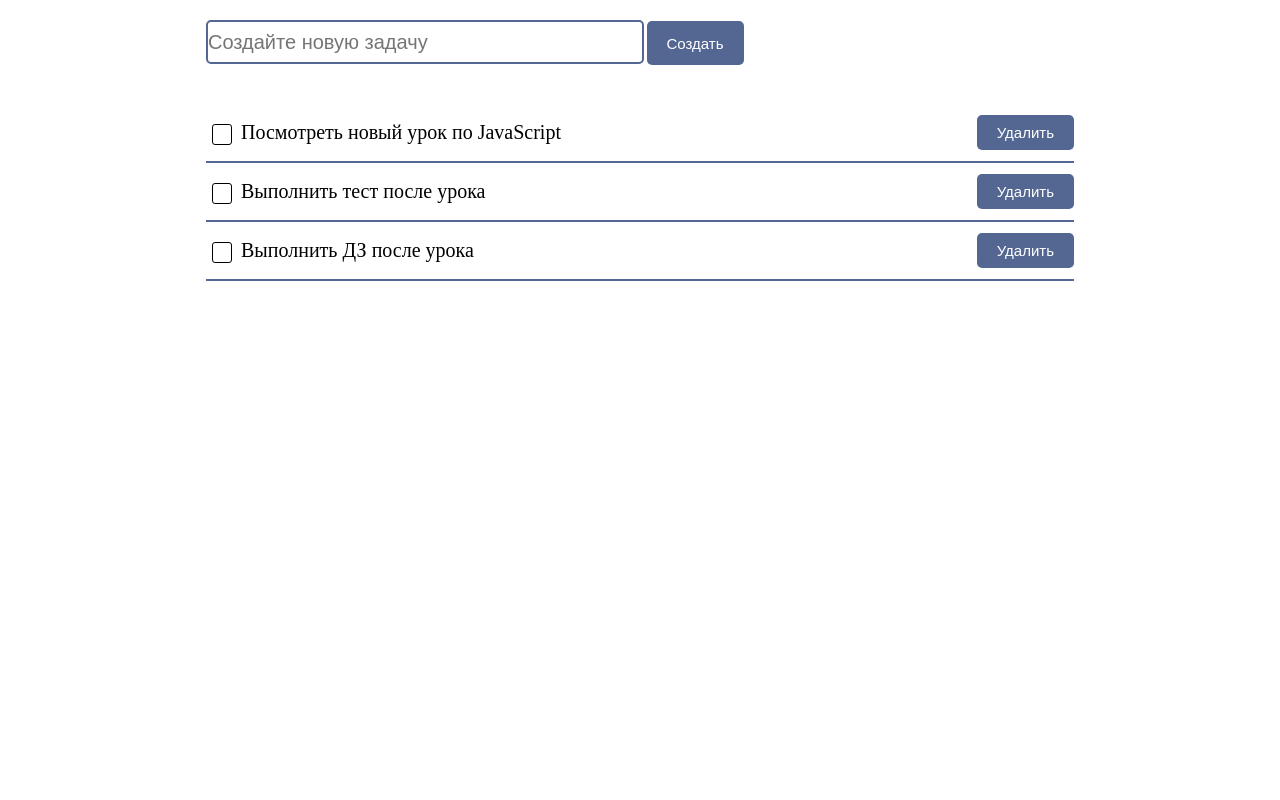
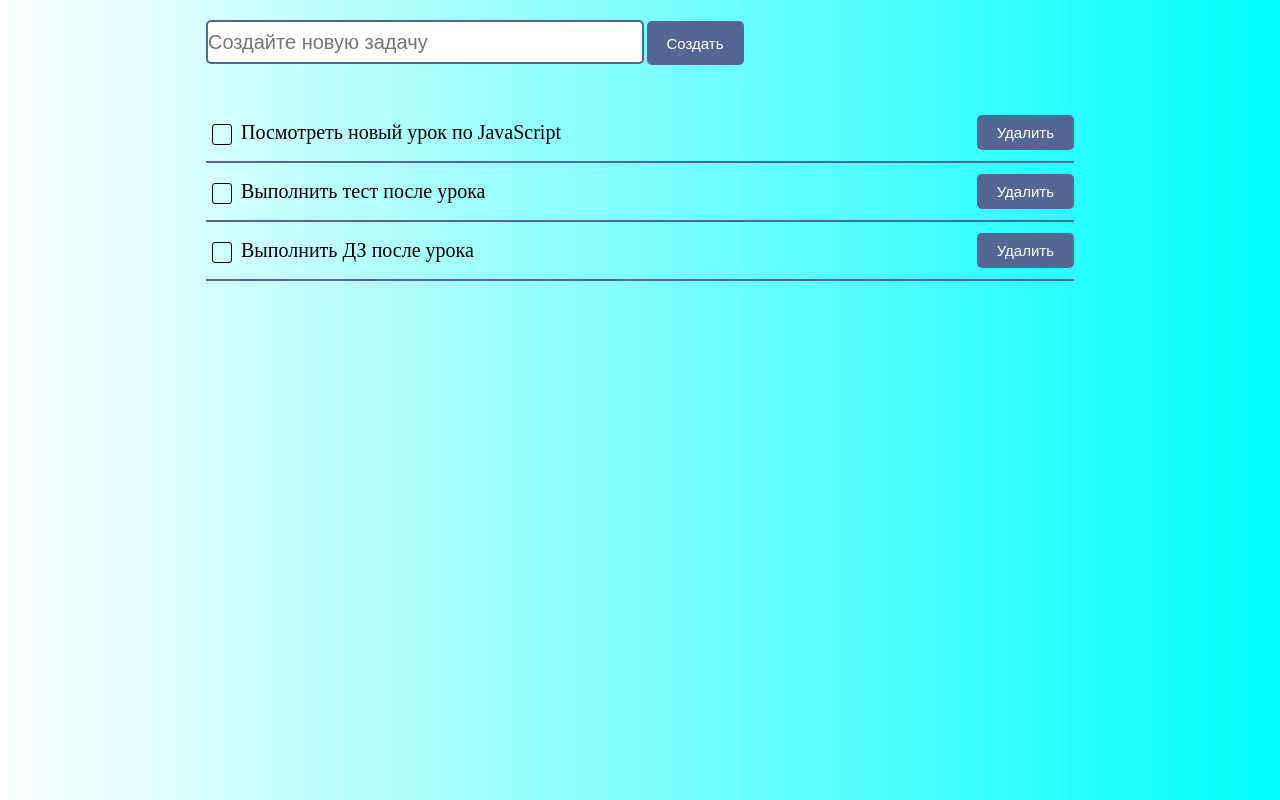
Before and after one commit to Elon26/checklist, a plain HTML site: page index.html in a window 1280 px wide. Drawn offline with Linux system fonts and the light colour scheme.

Commit message:
Update style.css

```diff
--- a/css/style.css
+++ b/css/style.css
@@ -18,6 +18,8 @@ html {
 body {
   padding: 0;
   margin: 0;
+  background: -webkit-gradient(linear, left top, right top, from(#ffffff), to(#00ffff));
+  background: linear-gradient(90deg, #ffffff, #00ffff);
 }
 
 #tasks {
```
